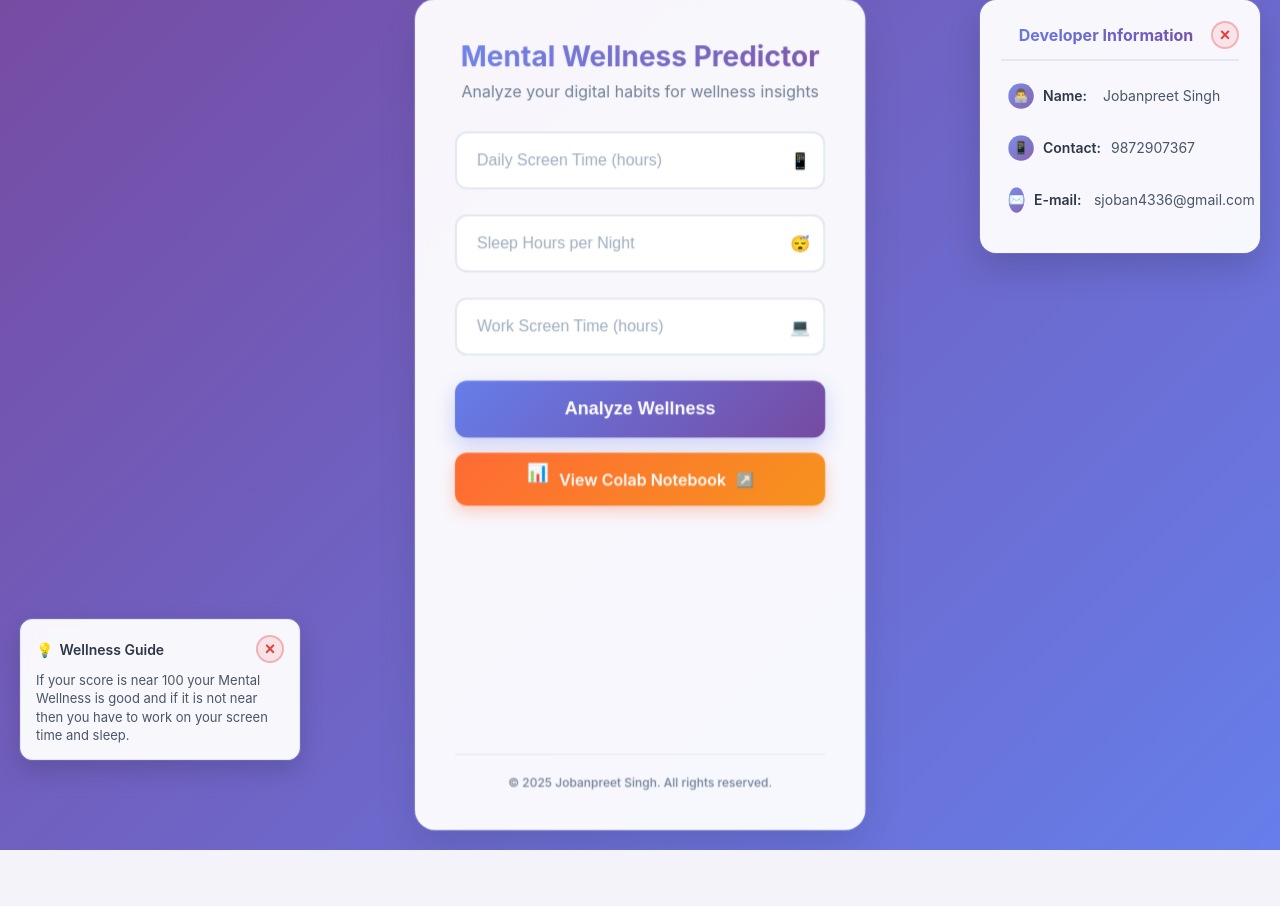
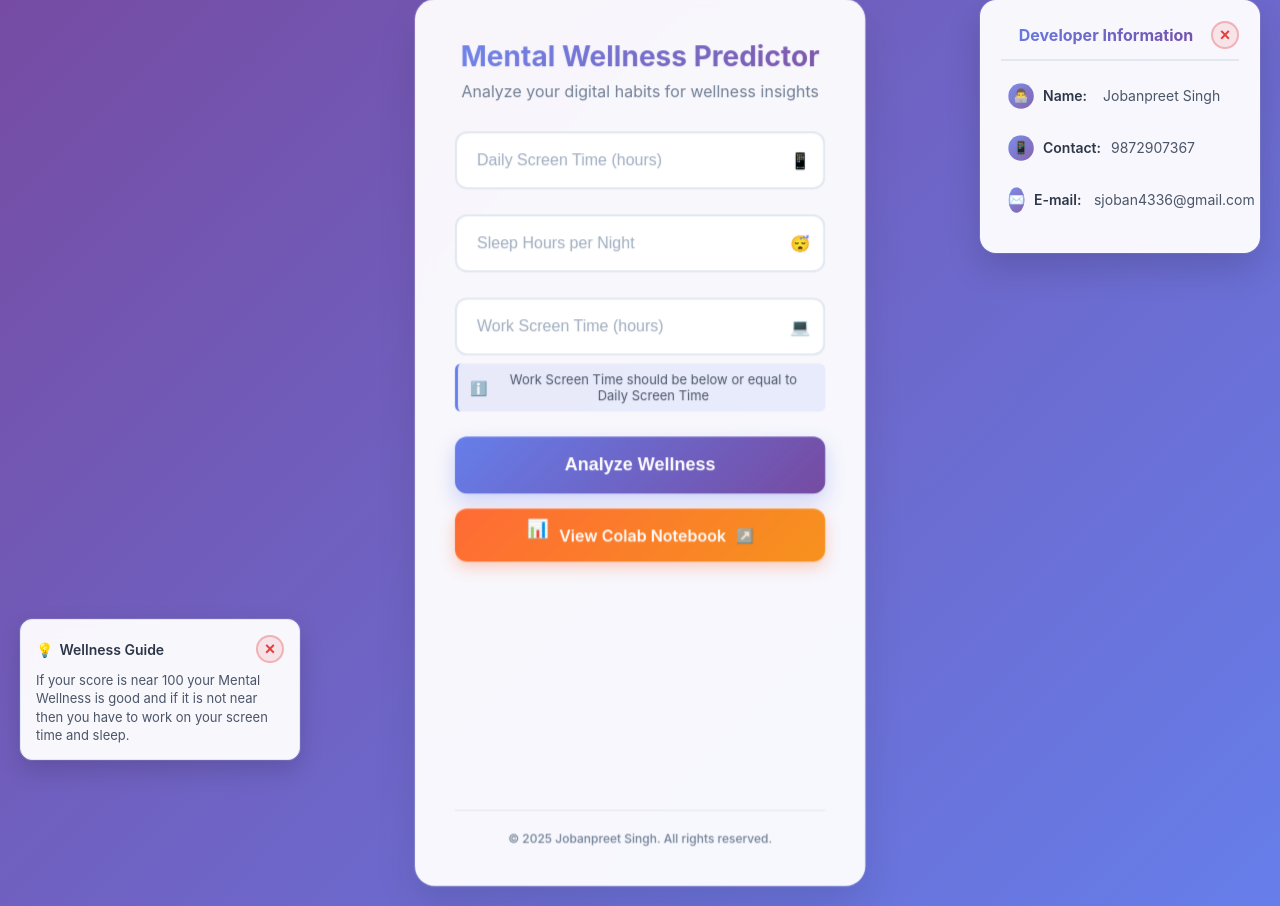
Before and after one commit to Jobanjps089/Mental_Wellness, a Flask app: page / in a window 1280 px wide. Shown: the part 20-926 px from the top of the page. Before the commit the page ends 870 px from the top, so only its background shows below. Run offline with Flask 3, Linux system fonts and the light colour scheme; parts of the project's set-up code (start-up, migrations or seed data) failed here and were passed over.

Commit message:
Update templates/index.html

```diff
--- a/templates/index.html
+++ b/templates/index.html
@@ -68,6 +68,25 @@
             -webkit-background-clip: text;
             -webkit-text-fill-color: transparent;
             background-clip: text;
+        }
+
+        .input-note {
+            margin-top: 8px;
+            padding: 8px 12px;
+            background: rgba(102, 126, 234, 0.1);
+            border-left: 3px solid #667eea;
+            border-radius: 6px;
+            font-size: 13px;
+            color: #4a5568;
+            display: flex;
+            align-items: center;
+            gap: 6px;
+            animation: fadeInUp 0.5s ease-out;
+        }
+
+        .note-icon {
+            font-size: 14px;
+            opacity: 0.8;
         }
 
         .developer-details {
@@ -705,6 +724,10 @@
                            required>
                     <div class="input-icon">💻</div>
                 </div>
+                <div class="input-note">
+                    <span class="note-icon">ℹ️</span>
+                    Work Screen Time should be below or equal to Daily Screen Time
+                </div>
             </div>
 
             <button type="submit" class="predict-btn" id="predictBtn">
```
